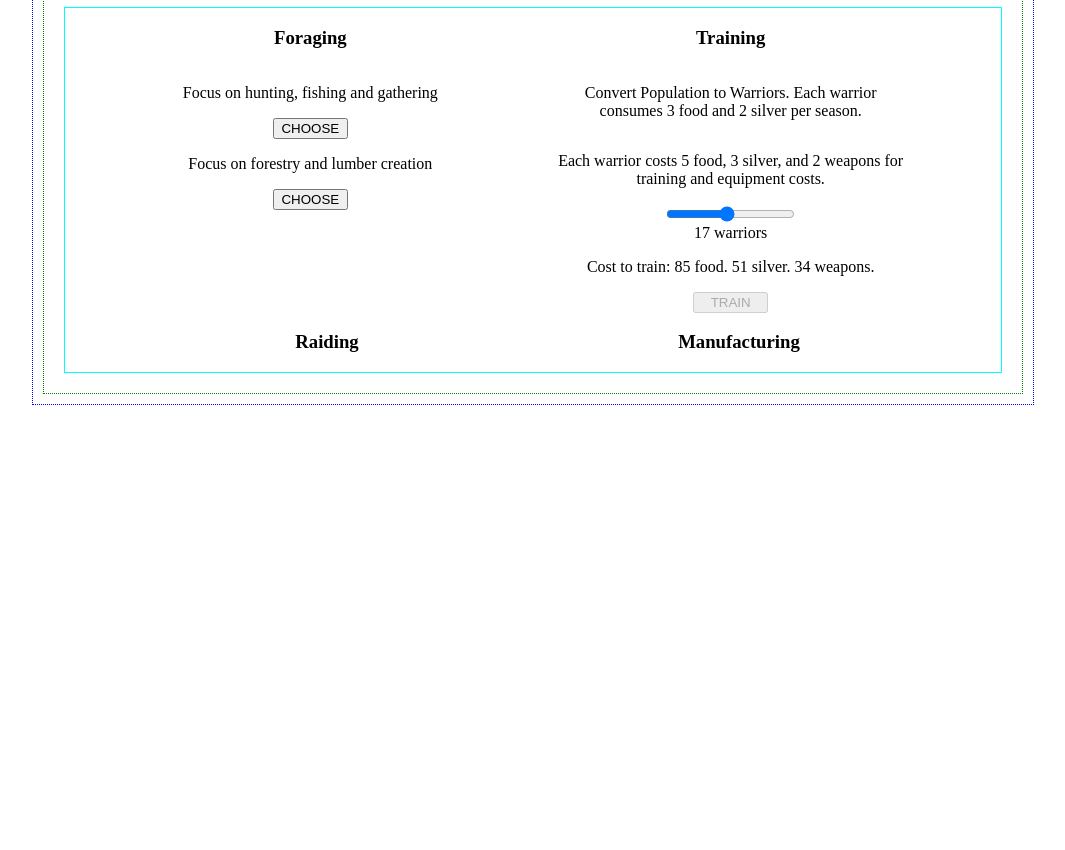
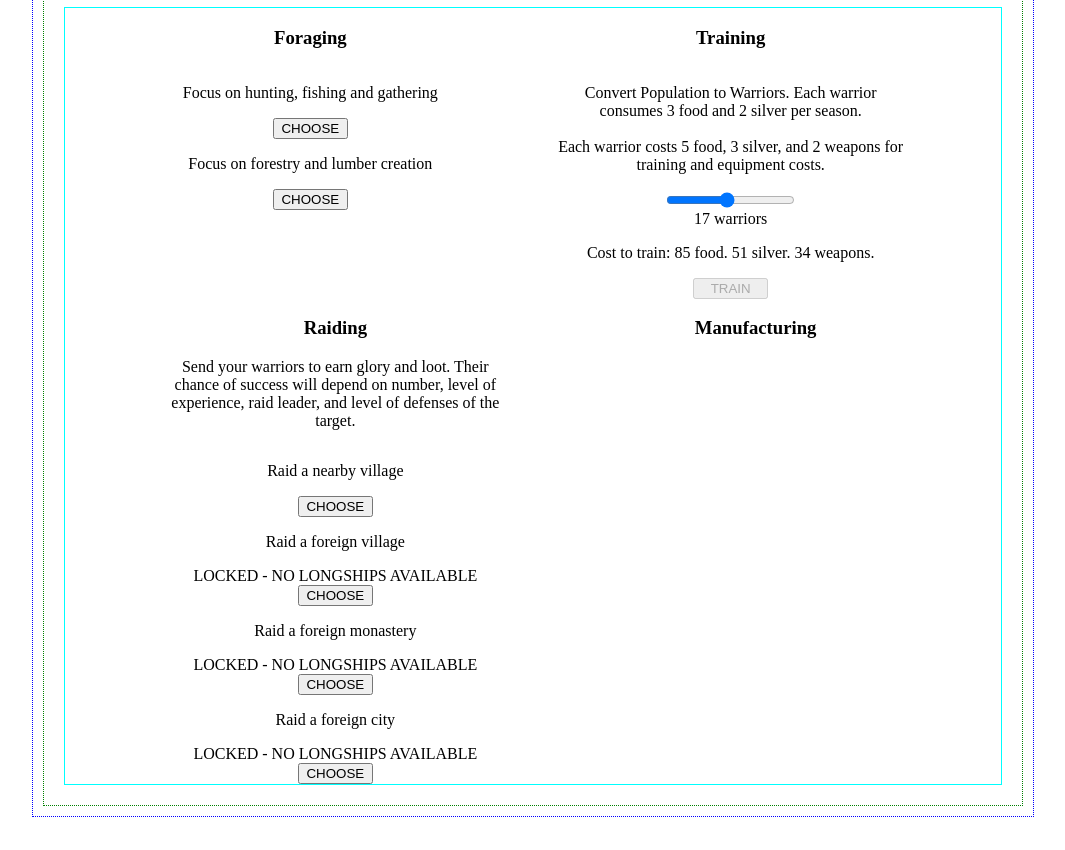
Before and after one commit to AdrianRegister/viking-village, a plain HTML site: page index.html in a window 1280 px wide. Shown: the part 542-1392 px from the top of the page, without its empty margins (107-1172 px from the left). Before the commit the page ends 980 px from the top, so only its background shows below. Drawn offline with Linux system fonts and the light colour scheme.

Commit message:
started raid activity

```diff
--- /dev/null
+++ b/activities/raid.mjs
@@ -0,0 +1,22 @@
+import { GAME } from "../game/game.mjs"
+
+// each raid target has base loot set in GAME.CONSTANTS
+// raid leader will add modifiers to this base rate
+
+export class Raid {
+  constructor(targetChosen) {
+    this.targetID = parseInt(targetChosen)
+    this.target = null
+    this.fightingStrength = GAME.specialResources.warriors
+  }
+
+  setTarget() {
+    this.target = GAME.CONSTANTS.raidingTargets.find(
+      (target) => target.id === this.targetID
+    )
+    console.log(this.target)
+  }
+
+  // TODO
+  // battle algorithm
+}
--- a/game/game.mjs
+++ b/game/game.mjs
@@ -83,5 +83,18 @@ export const GAME = {
         silver: 2,
       },
     },
+    raidingTargets: [
+      {
+        id: 1,
+        name: "village",
+        defenseStrength: 5,
+        fortLevel: 0,
+        loot: {
+          food: 10,
+          wood: 10,
+          silver: 10,
+        },
+      },
+    ],
   },
 }
--- a/index.html
+++ b/index.html
@@ -35,8 +35,8 @@
             <div class="activity-container">
               <h3>Training</h3>
               <div class="activity-option">
-                <p>Convert Population to Warriors. Each warrior consumes 3 food and 2 silver per season.</p>
-                <p>Each warrior costs 5 food, 3 silver, and 2 weapons for training and equipment costs.</p>
+                <p>Convert Population to Warriors. Each warrior consumes 3 food and 2 silver per season.<br><br>
+                Each warrior costs 5 food, 3 silver, and 2 weapons for training and equipment costs.</p>
                 <input type="range" id="train-warriors" name="train-warriors" min="1" />
                 <label id="train-warriors-label" for="train-warriors"></label>
                 <p id="train-warriors-cost"></p>
@@ -45,6 +45,26 @@
             </div>
             <div class="activity-container">
               <h3>Raiding</h3>
+              <p>Send your warriors to earn glory and loot. Their chance of success will depend on number, level of experience, raid leader, and level of defenses of the target.</p>
+              <div class="activity-option">
+                <p>Raid a nearby village</p>
+                <button class="choose-activity-button raiding-button" data-raiding=1>CHOOSE</button>
+              </div>
+              <div class="activity-option option-locked">
+                <p>Raid a foreign village</p>
+                <span>LOCKED - NO LONGSHIPS AVAILABLE</span>
+                <button class="choose-activity-button raiding-button" data-raiding=2>CHOOSE</button>
+              </div>
+              <div class="activity-option option-locked">
+                <p>Raid a foreign monastery</p>
+                <span>LOCKED - NO LONGSHIPS AVAILABLE</span>
+                <button class="choose-activity-button raiding-button" data-raiding=3>CHOOSE</button>
+              </div>
+              <div class="activity-option option-locked">
+                <p>Raid a foreign city</p>
+                <span>LOCKED - NO LONGSHIPS AVAILABLE</span>
+                <button class="choose-activity-button raiding-button" data-raiding=4>CHOOSE</button>
+              </div>
             </div>
             <div class="activity-container">
               <h3>Manufacturing</h3>
--- a/refs/refs.mjs
+++ /dev/null
@@ -1,5 +0,0 @@
-export const POPULATION_COUNT = document.querySelector("#population-count")
-export const FOOD_COUNT = document.querySelector("#food-count")
-export const WOOD_COUNT = document.querySelector("#wood-count")
-export const SILVER_COUNT = document.querySelector("#silver-count")
-export const MORALE_COUNT = document.querySelector("#morale-count")
--- a/utils/gameUtils.mjs
+++ b/utils/gameUtils.mjs
@@ -6,6 +6,7 @@ import { RandomEvent } from "../random-events/randomEvents.mjs"
 import { Forage } from "../activities/forage.mjs"
 import { TrainingUI } from "../ui/trainingUi.mjs"
 import { TrainWarriors } from "../activities/trainWarriors.mjs"
+import { Raid } from "../activities/raid.mjs"
 
 export function initGame() {
   GAME.currentYear = Math.floor(800 + GAME.currentTurn * 0.25) + "AD"
@@ -66,6 +67,11 @@ export function handleActivity(dataset) {
     updater.disableTrainingButton()
   }
 
+  if (dataset.raiding) {
+    const result = handleRaiding(dataset.raiding)
+    // updater.disableRaidingButtons()
+  }
+
   updater.updateResourceBar()
   updater.updateSpecialResourcesBar()
   GAME.activities.seasonActivityPoints -= 1
@@ -73,6 +79,16 @@ export function handleActivity(dataset) {
   if (GAME.activities.seasonActivityPoints === 0) {
     updater.disableActivityButtons()
   }
+
+  console.log(GAME)
+}
+
+export function handleRaiding(targetChosen) {
+  const raid = new Raid(targetChosen).setTarget()
+  // raid steps...
+  // ...
+
+  // GAME.activities.hasRaided = true
 }
 
 export function handleForage(resourceFocused) {
```
